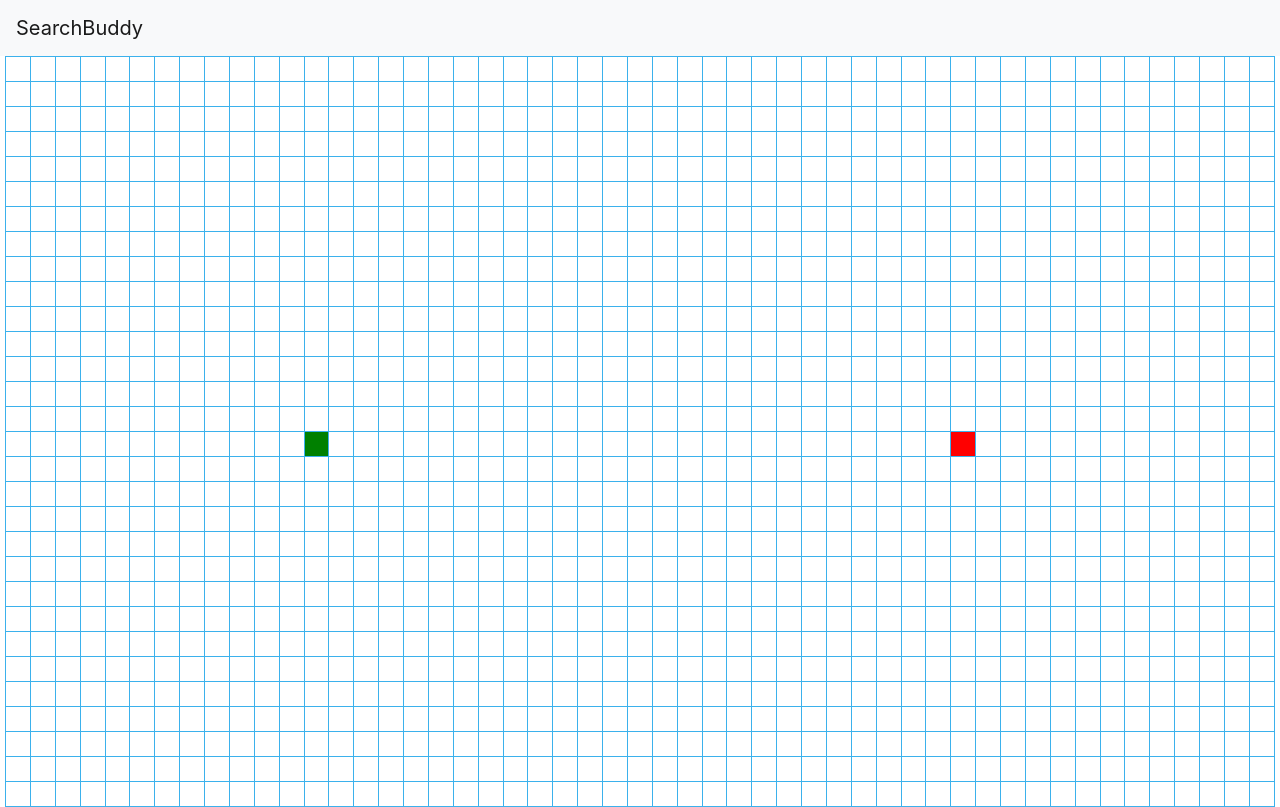
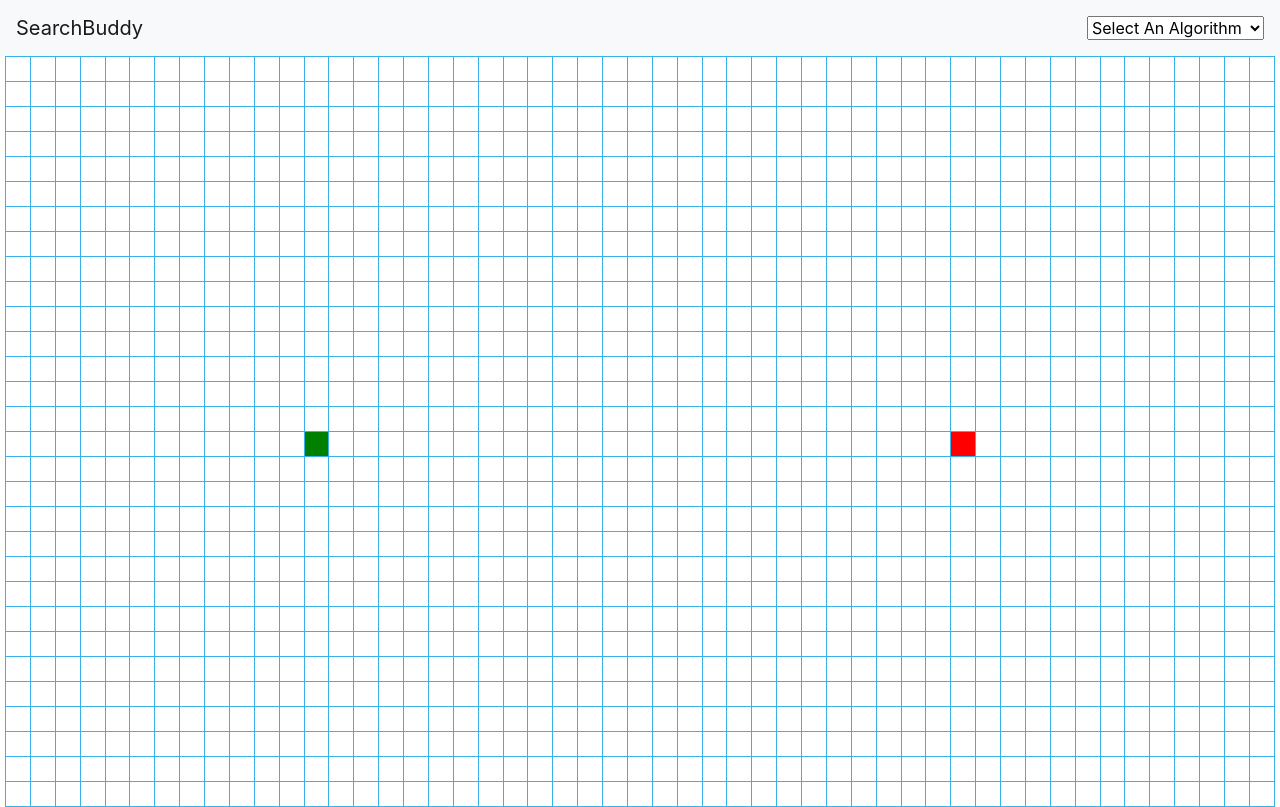
Before and after one commit to justDare/Search-Algorithm-Visualizer, a React (Create React App) app: page / in a window 1280 px wide. Built offline with nearby package versions, Linux system fonts and the light colour scheme.

Commit message:
algorithm selector and state management

```diff
--- a/src/components/App.jsx
+++ b/src/components/App.jsx
@@ -14,6 +14,9 @@ class App extends React.Component {
     constructor(props) {
         super(props);
 
+        this.setAlgorithm = (algorithm) => {
+            this.setState({ algorithm: algorithm });
+        }
         this.toggleMousePressed = (id) => {
             if (this.state.mousePressed) {
                 this.setState({ mousePressed: false })
@@ -49,8 +52,10 @@ class App extends React.Component {
         this.state = {
             grid: this.initGrid(),
             selectedCells: myState.grid,
+            algorithm: myState.algorithm,
             mousePressed: myState.mousePressed,
             selectedCellVal: myState.selectedCellVal,
+            setAlgorithm: this.setAlgorithm,
             toggleMousePressed: this.toggleMousePressed,
             toggleCell: this.toggleCell,
             drag: this.drag
--- a/src/components/Cell.jsx
+++ b/src/components/Cell.jsx
@@ -29,7 +29,7 @@ class Cell extends React.Component {
     handleDrag = (id, cellState) => {
         let { mousePressed, selectedCellVal } = this.context;
         if (mousePressed) {
-            if (selectedCellVal !== 'start' && selectedCellVal !== 'end') {
+            if (selectedCellVal !== 'start' && selectedCellVal !== 'end' && cellState !== 'start' & cellState !== 'end') {
                 let { toggleCell } = this.context;
                 toggleCell(id, cellState);
             }
--- a/src/components/Grid.scss
+++ b/src/components/Grid.scss
@@ -17,8 +17,33 @@
         }
 
         td.wall {
-            background-color: black;
-            transition: all 0.2s ease-in;
+            animation-duration: 0.3s;
+            animation-name: wallAnimation;
+            animation-timing-function: ease-out;
+            animation-delay: 0;
+            animation-direction: alternate;
+            animation-iteration-count: 1;
+            animation-fill-mode: forwards;
+            animation-play-state: running;
         }
     }
 }
+
+@keyframes wallAnimation {
+    0% {
+        transform: scale(.3);
+        background-color: rgb(12, 53, 71);
+        border: 1px solid rgb(12, 53, 71);
+    }
+
+    50% {
+        transform: scale(1.2);
+        background-color: rgb(12, 53, 71);
+        border: 1px solid rgb(12, 53, 71);
+    }
+    100% {
+        transform: scale(1.0);
+        background-color: rgb(12, 53, 71);
+        border: 1px solid rgb(12, 53, 71);
+    }
+}
--- a/src/components/Navbar.jsx
+++ b/src/components/Navbar.jsx
@@ -1,14 +1,42 @@
 import React from 'react';
+import './Navbar.scss';
 
-const Navbar = () => {
+import { GridContext } from '../grid-context';
+
+class Navbar extends React.Component {
+
+    handleChange = (event) => {
+        let { setAlgorithm } = this.context;
+        setAlgorithm(event.target.value);
+    }
+
+    render() {
+
+        let { algorithm } = this.context;
+
         return (
             <nav className="navbar navbar-light bg-light">
                 <a className="navbar-brand" href="/">
                     {/* <img src="" width="30" height="30" class="d-inline-block align-top" alt=""> */}
                     SearchBuddy
                 </a>
+
+                <select
+                    id="selectAlgorithm"
+                    onChange={this.handleChange}
+                    value={algorithm}
+                >
+                    <option name="Select An Algorithm" value="Select An Algorithm">Select An Algorithm</option>
+                    <option name="Breadth First Search" value="Breadth First Search">Breadth First Search</option>
+                    <option name="Depth First Search" value="Depth First Search">Depth First Search</option>
+                    <option name="Dijkstra's Algorithm" value="Dijkstra's Algorithm">Dijkstra's Algorithm</option>
+                    <option name="A* Search" value="A* Search">A* Search</option>
+                </select>
             </nav>
         )
     }
+}
+
+Navbar.contextType = GridContext;
 
 export default Navbar;
--- /dev/null
+++ b/src/components/Navbar.scss
@@ -0,0 +1,5 @@
+.navbar {
+    #selectAlgorithm {
+        cursor: pointer;
+    }
+}
--- a/src/grid-context.js
+++ b/src/grid-context.js
@@ -3,8 +3,12 @@ import React from 'react';
 export const myState = {
     grid: [],
     selectedCells: [],
+    algorithm: 'Select An Algorithm',
     mousePressed: false,
     selectedCellVal: false,
+    setAlgorithm: () => {
+        console.log('set algo');
+    },
     toggleMousePressed: () => {
         console.log('mouse pressed?');
     },
```
Lines whose indentation alone changed are shown as unchanged.
